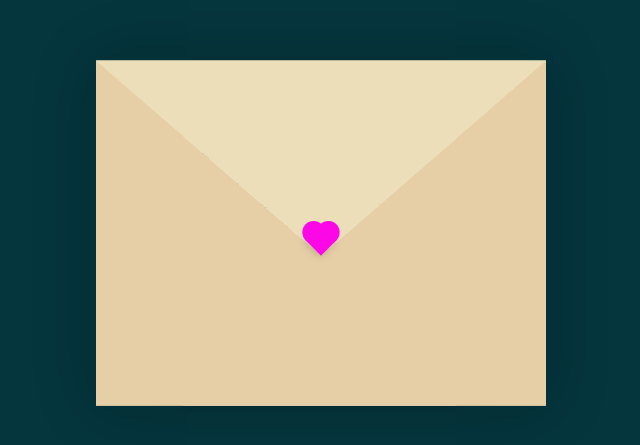
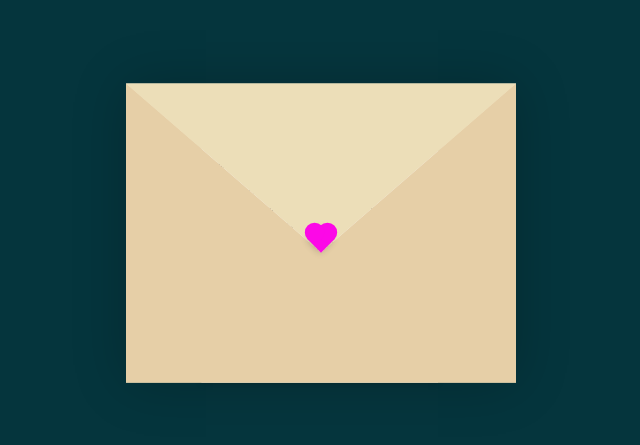
Before and after one commit to dimlyy/LastWord, a plain HTML site: page index.html in a window 1280 px wide. Shown: the part 167-612 px from the top of the page, without its empty margins (319-959 px from the left). Drawn offline with Linux system fonts and the light colour scheme.

Commit message:
change code

```diff
--- a/style.css
+++ b/style.css
@@ -26,7 +26,7 @@
   }
   @media (min-width: 740px){
     .container{
-      transform: scale(1.5);
+      transform: scale(1.3);
     }
   }
   .container > .envelope-wrapper {
```
